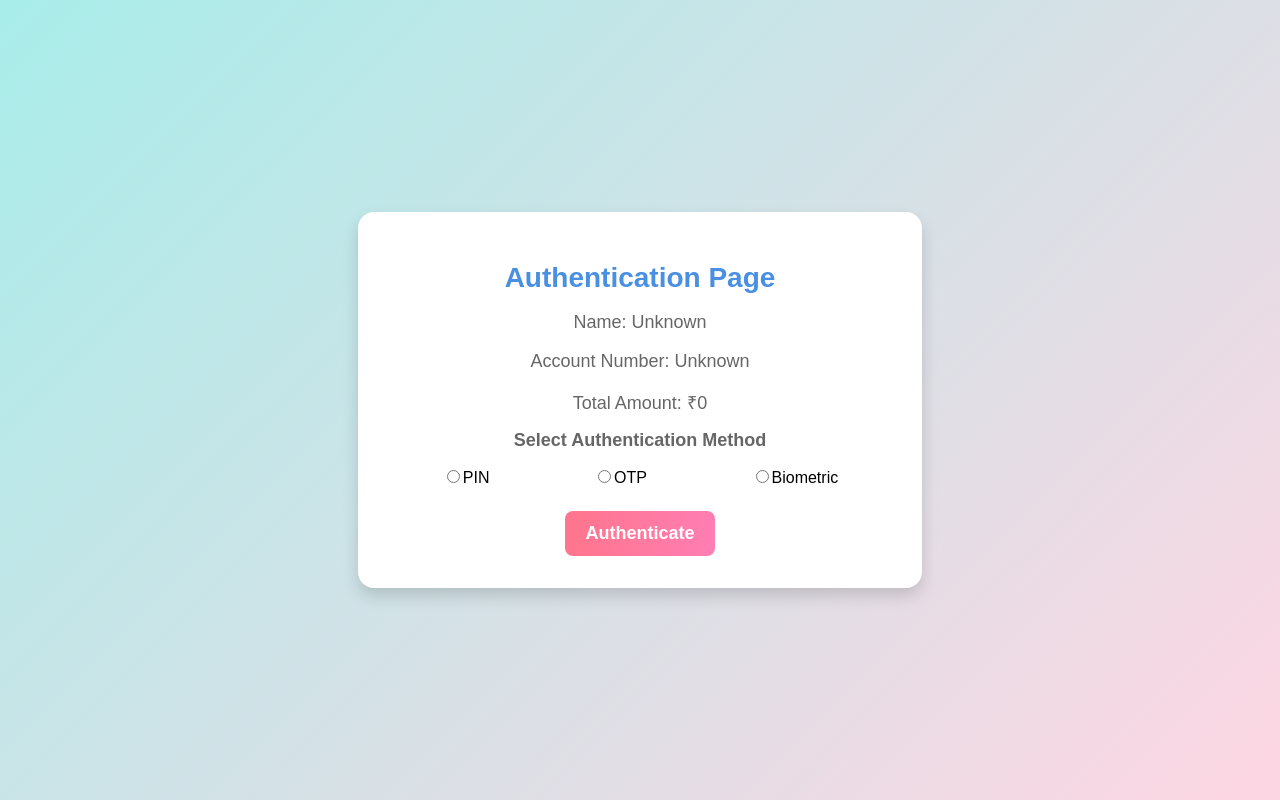
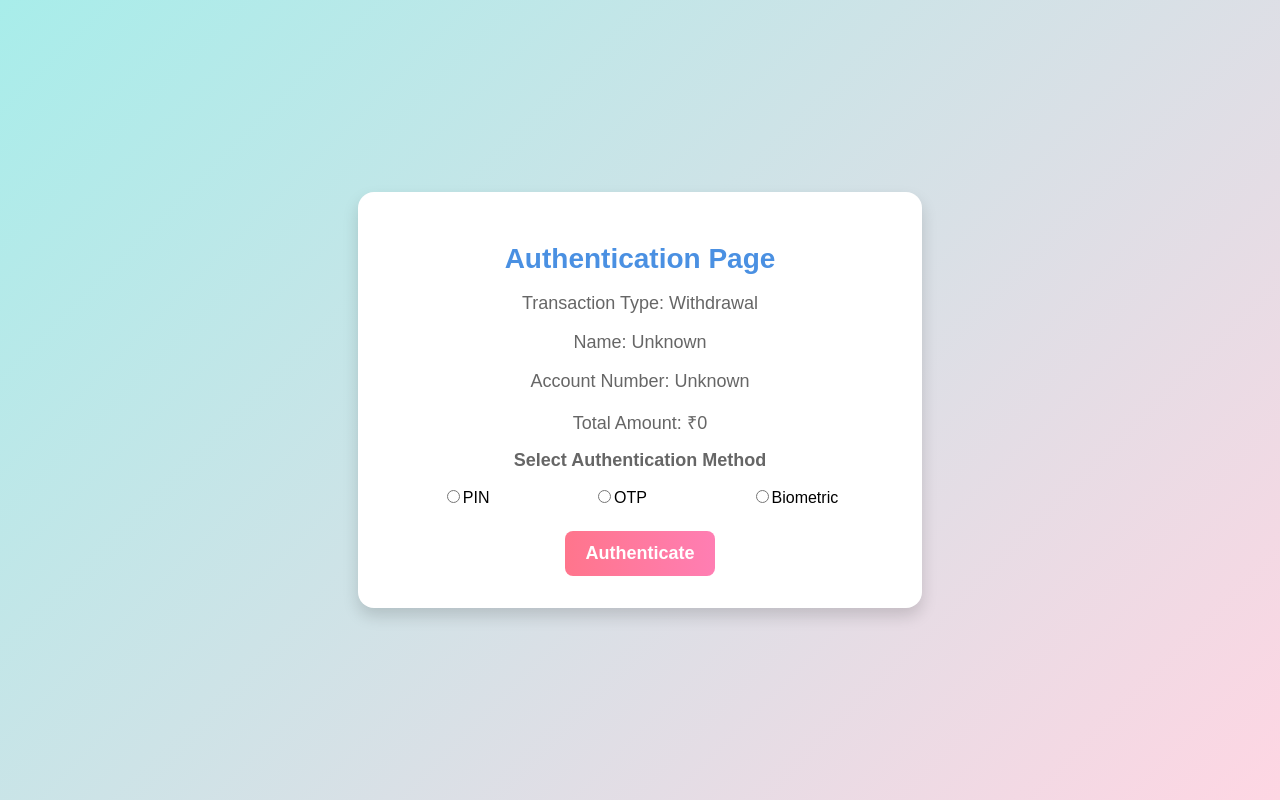
Before and after one commit to ADHITHYA2004/FinalYear_Project, a React (Create React App) app in the folder frontend/: page /authentication in a window 1280 px wide. Built offline with nearby package versions, Linux system fonts and the light colour scheme.

Commit message:
transaction type added

```diff
--- a/frontend/package.json
+++ b/frontend/package.json
@@ -14,6 +14,7 @@
   "author": "",
   "license": "ISC",
   "proxy": "http://localhost:5000",
+  "start": "react-scripts --openssl-legacy-provider start",
   "dependencies": {
     "axios": "^1.7.9",
     "i18next": "^24.2.0",
--- a/frontend/src/i18n.js
+++ b/frontend/src/i18n.js
@@ -37,6 +37,7 @@ const resources = {
 
       authenticationPageTitle: 'Authentication Page',
       userLabel: 'Name:',
+      transactionType:'Transaction Type:',
       accountNumberLabel: 'Account Number:',
       totalAmountLabel: 'Total Amount:',
       selectAuthMethod: 'Select Authentication Method',
@@ -86,6 +87,7 @@ const resources = {
 
       authenticationPageTitle: 'அங்கீகார பக்கம்',
       userLabel: 'பயனர்:',
+      transactionType: 'பரிவர்த்தனை வகை:',
       accountNumberLabel: 'கணக்கு எண்:',
       totalAmountLabel: 'மொத்த தொகை:',
       selectAuthMethod: 'அங்கீகார முறையைத் தேர்ந்தெடுக்கவும்',
@@ -134,6 +136,7 @@ const resources = {
       zeroBalance: '0',
 
       authenticationPageTitle: 'प्रमाणीकरण पृष्ठ',
+      transactionType: 'लेन-देन प्रकार:',
       userLabel: 'उपयोगकर्ता:',
       accountNumberLabel: 'खाता संख्या:',
       totalAmountLabel: 'कुल राशि:',
--- a/frontend/src/pages/AuthenticationPage.jsx
+++ b/frontend/src/pages/AuthenticationPage.jsx
@@ -7,7 +7,7 @@ const AuthenticationPage = () => {
   const location = useLocation();
   const navigate = useNavigate();
   const { t } = useTranslation(); // Initialize translation hook
-  const { user, total, denominations } = location.state || {}; // Get denominations from state
+  const { user, total, denominations, type } = location.state || {}; // Get denominations and type from state
 
   const [method, setMethod] = useState('');
   const [inputValue, setInputValue] = useState('');
@@ -17,18 +17,18 @@ const AuthenticationPage = () => {
     setError('');
     if (method === 'PIN') {
       if (inputValue === '1234') {
-        navigate('/challan', { state: { user, total, denominations } }); // Pass denominations
+        navigate('/challan', { state: { user, total, denominations, type } }); // Pass type
       } else {
         setError(t('invalidPin'));
       }
     } else if (method === 'OTP') {
       if (inputValue === '567890') {
-        navigate('/challan', { state: { user, total, denominations } }); // Pass denominations
+        navigate('/challan', { state: { user, total, denominations, type } }); // Pass type
       } else {
         setError(t('invalidOtp'));
       }
     } else if (method === 'Biometric') {
-      navigate('/challan', { state: { user, total, denominations } }); // Pass denominations
+      navigate('/challan', { state: { user, total, denominations, type } }); // Pass type
     } else {
       setError(t('selectMethodError'));
     }
@@ -38,6 +38,9 @@ const AuthenticationPage = () => {
     <div className={styles.container}>
       <div className={styles.card}>
         <h1 className={styles.title}>{t('authenticationPageTitle')}</h1>
+        <p className={styles.subtitle}>
+          {t('transactionType')} {type === 'deposit' ? t('deposit') : t('withdrawal')}
+        </p>
         <p className={styles.subtitle}>
           {t('userLabel')} {user?.name || t('unknown')}
         </p>
--- a/frontend/src/pages/DepositPage.jsx
+++ b/frontend/src/pages/DepositPage.jsx
@@ -36,7 +36,7 @@ const DepositPage = () => {
 
   const handleNext = () => {
     const total = calculateTotal();
-    navigate('/authentication', { state: { user, total, denominations } });
+    navigate('/authentication', { state: { user, total, denominations, type: 'deposit' } });
   };
 
   return (
--- a/frontend/src/pages/WithdrawalPage.jsx
+++ b/frontend/src/pages/WithdrawalPage.jsx
@@ -26,7 +26,7 @@ const WithdrawalPage = () => {
       return;
     }
 
-    navigate('/authentication', { state: { user, total: withdrawalAmount } });
+    navigate('/authentication', { state: { user, total: withdrawalAmount, type: 'withdrawal' } });
   };
 
   return (
```
Also changed, not shown: 5 other files (tests, documents, lock files or other folders).
